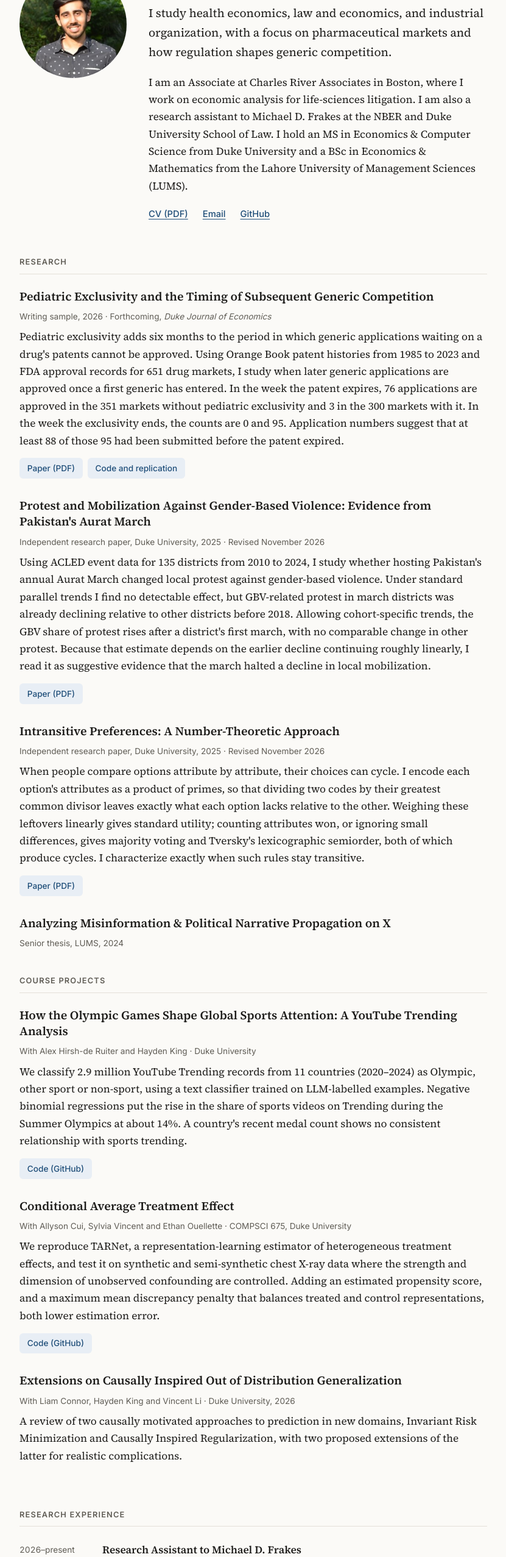
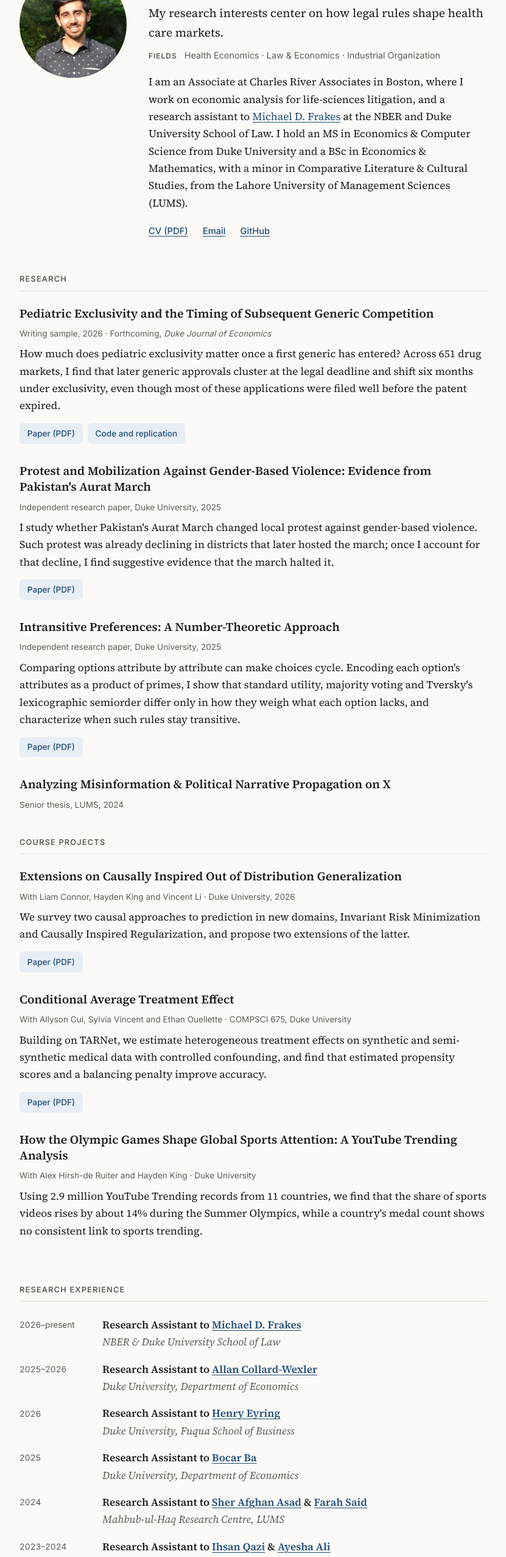
Before and after one commit to raybal007/raybal007.github.io, a plain HTML site: page index.html in a window 1280 px wide. Shown: the part 161-2715 px from the top of the page at 61% size, without its empty margins (224-1055 px from the left). Drawn offline with Linux system fonts and the light colour scheme.

Commit message:
Add files via upload

```diff
--- a/index.html
+++ b/index.html
@@ -4,7 +4,7 @@
   <meta charset="utf-8">
   <meta name="viewport" content="width=device-width, initial-scale=1">
   <title>Raybal Ahmad</title>
-  <meta name="description" content="Raybal Ahmad: economics research in health economics, law and economics, and industrial organization.">
+  <meta name="description" content="Raybal Ahmad: research on how legal rules shape health care markets.">
   <link rel="preconnect" href="https://fonts.googleapis.com">
   <link rel="preconnect" href="https://fonts.gstatic.com" crossorigin>
   <link href="https://fonts.googleapis.com/css2?family=Source+Serif+4:ital,opsz,wght@0,8..60,400;0,8..60,600;1,8..60,400&family=Inter:wght@400;500;600&display=swap" rel="stylesheet">
@@ -28,16 +28,15 @@
       <img class="photo" src="images/photo.jpg" alt="Raybal Ahmad" width="330" height="330">
       <div>
         <h1>Raybal Ahmad</h1>
-        <p class="lede">
-          I study health economics, law and economics, and industrial organization, with a focus on
-          pharmaceutical markets and how regulation shapes generic competition.
-        </p>
+        <p class="lede">My research interests center on how legal rules shape health care markets.</p>
+        <p class="fields"><span>Fields</span> Health Economics · Law &amp; Economics · Industrial Organization</p>
         <p>
-          I am an Associate at Charles River Associates in Boston, where I work on economic analysis
-          for life-sciences litigation. I am also a research assistant to Michael D. Frakes at the NBER
-          and Duke University School of Law. I hold an MS in Economics &amp; Computer Science from Duke
-          University and a BSc in Economics &amp; Mathematics from the Lahore University of Management
-          Sciences (LUMS).
+          I am an Associate at Charles River Associates in Boston, where I work on economic analysis for
+          life-sciences litigation, and a research assistant to
+          <a href="https://law.duke.edu/fac/frakes/">Michael D. Frakes</a> at the NBER and Duke University
+          School of Law. I hold an MS in Economics &amp; Computer Science from Duke University and a BSc in
+          Economics &amp; Mathematics, with a minor in Comparative Literature &amp; Cultural Studies, from the
+          Lahore University of Management Sciences (LUMS).
         </p>
         <ul class="links">
           <li><a href="files/Raybal_Ahmad_CV.pdf">CV (PDF)</a></li>
@@ -54,13 +53,9 @@
         <h3>Pediatric Exclusivity and the Timing of Subsequent Generic Competition</h3>
         <p class="meta">Writing sample, 2026 · Forthcoming, <i>Duke Journal of Economics</i></p>
         <p>
-          Pediatric exclusivity adds six months to the period in which generic applications waiting on a
-          drug's patents cannot be approved. Using Orange Book patent histories from 1985 to 2023 and FDA
-          approval records for 651 drug markets, I study when later generic applications are approved once
-          a first generic has entered. In the week the patent expires, 76 applications are approved in the
-          351 markets without pediatric exclusivity and 3 in the 300 markets with it. In the week the
-          exclusivity ends, the counts are 0 and 95. Application numbers suggest that at least 88 of those
-          95 had been submitted before the patent expired.
+          How much does pediatric exclusivity matter once a first generic has entered? Across 651 drug
+          markets, I find that later generic approvals cluster at the legal deadline and shift six months
+          under exclusivity, even though most of these applications were filed well before the patent expired.
         </p>
         <p class="actions">
           <a class="btn" href="files/Ahmad_Pediatric_Exclusivity.pdf">Paper (PDF)</a>
@@ -70,15 +65,11 @@
 
       <article class="paper">
         <h3>Protest and Mobilization Against Gender-Based Violence: Evidence from Pakistan's Aurat March</h3>
-        <p class="meta">Independent research paper, Duke University, 2025 · Revised November 2026</p>
+        <p class="meta">Independent research paper, Duke University, 2025</p>
         <p>
-          Using ACLED event data for 135 districts from 2010 to 2024, I study whether hosting Pakistan's
-          annual Aurat March changed local protest against gender-based violence. Under standard parallel
-          trends I find no detectable effect, but GBV-related protest in march districts was already
-          declining relative to other districts before 2018. Allowing cohort-specific trends, the GBV share
-          of protest rises after a district's first march, with no comparable change in other protest.
-          Because that estimate depends on the earlier decline continuing roughly linearly, I read it as
-          suggestive evidence that the march halted a decline in local mobilization.
+          I study whether Pakistan's Aurat March changed local protest against gender-based violence. Such
+          protest was already declining in districts that later hosted the march; once I account for that
+          decline, I find suggestive evidence that the march halted it.
         </p>
         <p class="actions">
           <a class="btn" href="files/Ahmad_Aurat_March_GBV.pdf">Paper (PDF)</a>
@@ -87,14 +78,12 @@
 
       <article class="paper">
         <h3>Intransitive Preferences: A Number-Theoretic Approach</h3>
-        <p class="meta">Independent research paper, Duke University, 2025 · Revised November 2026</p>
+        <p class="meta">Independent research paper, Duke University, 2025</p>
         <p>
-          When people compare options attribute by attribute, their choices can cycle. I encode each
-          option's attributes as a product of primes, so that dividing two codes by their greatest common
-          divisor leaves exactly what each option lacks relative to the other. Weighing these leftovers
-          linearly gives standard utility; counting attributes won, or ignoring small differences, gives
-          majority voting and Tversky's lexicographic semiorder, both of which produce cycles. I
-          characterize exactly when such rules stay transitive.
+          Comparing options attribute by attribute can make choices cycle. Encoding each option's attributes
+          as a product of primes, I show that standard utility, majority voting and Tversky's lexicographic
+          semiorder differ only in how they weigh what each option lacks, and characterize when such rules
+          stay transitive.
         </p>
         <p class="actions">
           <a class="btn" href="files/Ahmad_Intransitive_Preferences.pdf">Paper (PDF)</a>
@@ -109,17 +98,14 @@
       <h2 class="h2-sub" id="projects">Course projects</h2>
 
       <article class="paper">
-        <h3>How the Olympic Games Shape Global Sports Attention: A YouTube Trending Analysis</h3>
-        <p class="meta">With Alex Hirsh-de Ruiter and Hayden King · Duke University</p>
+        <h3>Extensions on Causally Inspired Out of Distribution Generalization</h3>
+        <p class="meta">With Liam Connor, Hayden King and Vincent Li · Duke University, 2026</p>
         <p>
-          We classify 2.9 million YouTube Trending records from 11 countries (2020–2024) as Olympic,
-          other sport or non-sport, using a text classifier trained on LLM-labelled examples. Negative
-          binomial regressions put the rise in the share of sports videos on Trending during the Summer
-          Olympics at about 14%. A country's recent medal count shows no consistent relationship with
-          sports trending.
+          We survey two causal approaches to prediction in new domains, Invariant Risk Minimization and
+          Causally Inspired Regularization, and propose two extensions of the latter.
         </p>
         <p class="actions">
-          <a class="btn" href="https://github.com/hirshalex/YouTubeOlympics">Code (GitHub)</a>
+          <a class="btn" href="files/Extensions_Causally_Inspired_OOD.pdf">Paper (PDF)</a>
         </p>
       </article>
 
@@ -127,23 +113,22 @@
         <h3>Conditional Average Treatment Effect</h3>
         <p class="meta">With Allyson Cui, Sylvia Vincent and Ethan Ouellette · COMPSCI 675, Duke University</p>
         <p>
-          We reproduce TARNet, a representation-learning estimator of heterogeneous treatment effects, and
-          test it on synthetic and semi-synthetic chest X-ray data where the strength and dimension of
-          unobserved confounding are controlled. Adding an estimated propensity score, and a maximum mean
-          discrepancy penalty that balances treated and control representations, both lower estimation error.
+          Building on TARNet, we estimate heterogeneous treatment effects on synthetic and semi-synthetic
+          medical data with controlled confounding, and find that estimated propensity scores and a balancing
+          penalty improve accuracy.
         </p>
         <p class="actions">
-          <a class="btn" href="https://github.com/Sylvia232/COMPSCI-675D-Final-Project">Code (GitHub)</a>
+          <a class="btn" href="files/Conditional_Average_Treatment_Effect.pdf">Paper (PDF)</a>
         </p>
       </article>
 
       <article class="paper">
-        <h3>Extensions on Causally Inspired Out of Distribution Generalization</h3>
-        <p class="meta">With Liam Connor, Hayden King and Vincent Li · Duke University, 2026</p>
+        <h3>How the Olympic Games Shape Global Sports Attention: A YouTube Trending Analysis</h3>
+        <p class="meta">With Alex Hirsh-de Ruiter and Hayden King · Duke University</p>
         <p>
-          A review of two causally motivated approaches to prediction in new domains, Invariant Risk
-          Minimization and Causally Inspired Regularization, with two proposed extensions of the latter
-          for realistic complications.
+          Using 2.9 million YouTube Trending records from 11 countries, we find that the share of sports
+          videos rises by about 14% during the Summer Olympics, while a country's medal count shows no
+          consistent link to sports trending.
         </p>
       </article>
     </section>
@@ -153,48 +138,31 @@
       <ul class="entries">
         <li>
           <div class="when">2026–present</div>
-          <div>
-            <p class="role">Research Assistant to Michael D. Frakes <span class="org">NBER &amp; Duke University School of Law</span></p>
-            <p>Estimating drug-specific R&amp;D expenditures for biologics by combining SEC filings with
-              ClinicalTrials.gov patient-month shares; a Python tool to validate about 6,700 pharmaceutical patents.</p>
-          </div>
+          <p class="role">Research Assistant to <a href="https://law.duke.edu/fac/frakes/">Michael D. Frakes</a> <span class="org">NBER &amp; Duke University School of Law</span></p>
         </li>
         <li>
           <div class="when">2025–2026</div>
-          <div>
-            <p class="role">Research Assistant to Allan Collard-Wexler <span class="org">Duke University, Department of Economics</span></p>
-            <p>Structural IO project on product testing, entry and competition in the coronary-stent market:
-              MATLAB simulation and equilibrium code, Moment-Based Markov Equilibrium sweeps on Duke's cluster.</p>
-          </div>
+          <p class="role">Research Assistant to <a href="https://sites.duke.edu/collardwexler/">Allan Collard-Wexler</a> <span class="org">Duke University, Department of Economics</span></p>
         </li>
         <li>
           <div class="when">2026</div>
-          <div>
-            <p class="role">Research Assistant to Henry Eyring <span class="org">Duke University, Fuqua School of Business</span></p>
-            <p>ROI, IRR and payback models for sustainability investments across eleven academic health systems,
-              for an article prepared for submission to <i>JAMA</i>.</p>
-          </div>
+          <p class="role">Research Assistant to <a href="https://sites.google.com/view/henryeyring/home">Henry Eyring</a> <span class="org">Duke University, Fuqua School of Business</span></p>
         </li>
         <li>
           <div class="when">2025</div>
-          <div>
-            <p class="role">Research Assistant to Bocar Ba <span class="org">Duke University, Department of Economics</span></p>
-            <p>Python pipelines on GDELT and ACLED data, and geocoded incident-level police-violence data in R.</p>
-          </div>
+          <p class="role">Research Assistant to <a href="https://sites.google.com/view/bocarba/">Bocar Ba</a> <span class="org">Duke University, Department of Economics</span></p>
         </li>
         <li>
           <div class="when">2024</div>
-          <div>
-            <p class="role">Research Assistant to Sher Afghan Asad &amp; Farah Said <span class="org">Mahbub-ul-Haq Research Centre, LUMS</span></p>
-            <p>RCT data on information frictions in Pakistani agricultural supply chains.</p>
-          </div>
+          <p class="role">Research Assistant to <a href="https://sherafghanasad.com/">Sher Afghan Asad</a> &amp; <a href="https://lums.edu.pk/lums_employee/8434">Farah Said</a> <span class="org">Mahbub-ul-Haq Research Centre, LUMS</span></p>
         </li>
         <li>
           <div class="when">2023–2024</div>
-          <div>
-            <p class="role">Research Assistant to Ihsan Qazi &amp; Ayesha Ali <span class="org">LUMS, Department of Economics</span></p>
-            <p>A dataset of about 30,000 tweets from political elites, used to study misinformation, toxicity and engagement.</p>
-          </div>
+          <p class="role">Research Assistant to <a href="https://www.ihsanqazi.com/">Ihsan Qazi</a> &amp; <a href="https://sites.google.com/view/ayeshaali/">Ayesha Ali</a> <span class="org">LUMS, Department of Economics</span></p>
+        </li>
+        <li>
+          <div class="when">2024</div>
+          <p class="role">Independent Study with <a href="https://lums.edu.pk/lums_employee/2771">Momin Uppal</a> <span class="org">LUMS, Department of Electrical Engineering</span></p>
         </li>
       </ul>
 
@@ -204,16 +172,16 @@
           <div class="when">2026–present</div>
           <div>
             <p class="role">Associate <span class="org">Charles River Associates, Boston</span></p>
-            <p>Economic and quantitative analysis for life-sciences litigation involving pharmaceutical
-              competition, antitrust and damages, including reasonable-royalty, lost-profits and commercially
-              reasonable efforts matters.</p>
+            <p>Supporting expert reports by <a href="https://www.crai.com/our-people/gregory-k-bell/">Gregory Bell</a>,
+              <a href="https://www.crai.com/our-people/annabelle-fowler/">Annabelle Fowler</a> and
+              <a href="https://gottlieb.ca/">Joshua Gottlieb</a>.</p>
           </div>
         </li>
         <li>
           <div class="when">2025</div>
           <div>
             <p class="role">Associate Intern <span class="org">Charles River Associates, Boston</span></p>
-            <p>IQVIA and survey data on patient switching and competitive responses after biosimilar entry.</p>
+            <p>Supported an expert report by <a href="https://www.crai.com/our-people/andrew-tepperman/">Andrew Tepperman</a>.</p>
           </div>
         </li>
       </ul>
@@ -224,17 +192,19 @@
       <ul class="entries">
         <li>
           <div class="when">2024–2026</div>
-          <div>
-            <p class="role">EcoTeach Tutor <span class="org">Duke University, Department of Economics</span></p>
-            <p>One-on-one tutoring in introductory microeconomics, macroeconomics and econometrics.</p>
-          </div>
+          <p class="role">EcoTeach Tutor <span class="org">Duke University, Department of Economics</span></p>
         </li>
         <li>
-          <div class="when">2022–2024</div>
-          <div>
-            <p class="role">Teaching Assistant to Farooq Naseer &amp; Osama Khan <span class="org">LUMS, Department of Economics</span></p>
-            <p>Lead TA for Econometrics; also Intermediate Microeconomics and Principles of Macroeconomics.</p>
-          </div>
+          <div class="when">Spring 2024</div>
+          <p class="role">Lead Teaching Assistant, Econometrics <span class="org">with <a href="https://lums.edu.pk/lums_employee/581">Farooq Naseer</a> · LUMS, Department of Economics</span></p>
+        </li>
+        <li>
+          <div class="when">Fall 2023</div>
+          <p class="role">Teaching Assistant, Intermediate Microeconomics <span class="org">with <a href="https://sites.google.com/view/osamakhan/home">Osama Khan</a> · LUMS, Department of Economics</span></p>
+        </li>
+        <li>
+          <div class="when">Fall 2022–Spring 2023</div>
+          <p class="role">Teaching Assistant, Principles of Macroeconomics <span class="org">with Usama Khan · LUMS, Department of Economics</span></p>
         </li>
       </ul>
     </section>
--- a/style.css
+++ b/style.css
@@ -58,7 +58,9 @@ nav a:hover { color: var(--accent); }
 .intro { display: grid; grid-template-columns: 11rem 1fr; gap: 2.25rem; align-items: start; padding: 3.5rem 0 1rem; }
 .photo { width: 11rem; height: 11rem; border-radius: 50%; object-fit: cover; display: block; }
 h1 { font-weight: 600; font-size: 2.3rem; line-height: 1.15; margin: 0 0 0.75rem; letter-spacing: -0.01em; }
-.lede { font-size: 1.2rem; color: var(--ink); margin-top: 0; }
+.lede { font-size: 1.2rem; color: var(--ink); margin: 0; }
+.fields { font-family: var(--sans); font-size: 0.9rem; color: var(--muted); margin: 0.6rem 0 1rem; }
+.fields span { font-weight: 600; text-transform: uppercase; letter-spacing: 0.08em; font-size: 0.75rem; margin-right: 0.5rem; }
 .links { list-style: none; padding: 0; margin: 1.25rem 0 0; display: flex; flex-wrap: wrap; gap: 0.5rem 1.5rem; font-family: var(--sans); font-size: 0.92rem; font-weight: 500; }
 
 /* Sections */
@@ -81,7 +83,7 @@ h2 {
 .btn:hover { text-decoration: underline; }
 
 .entries { list-style: none; padding: 0; margin: 0; }
-.entries li { display: grid; grid-template-columns: 7.5rem 1fr; gap: 1rem; margin-bottom: 1.4rem; }
+.entries li { display: grid; grid-template-columns: 7.5rem 1fr; gap: 1rem; margin-bottom: 1rem; }
 .when { font-family: var(--sans); font-size: 0.85rem; color: var(--muted); padding-top: 0.2rem; font-variant-numeric: tabular-nums; }
 .entries p { margin: 0; }
 .entries p + p { margin-top: 0.3rem; color: var(--muted); font-size: 1rem; }
```
Also changed, not shown: 2 other files.
